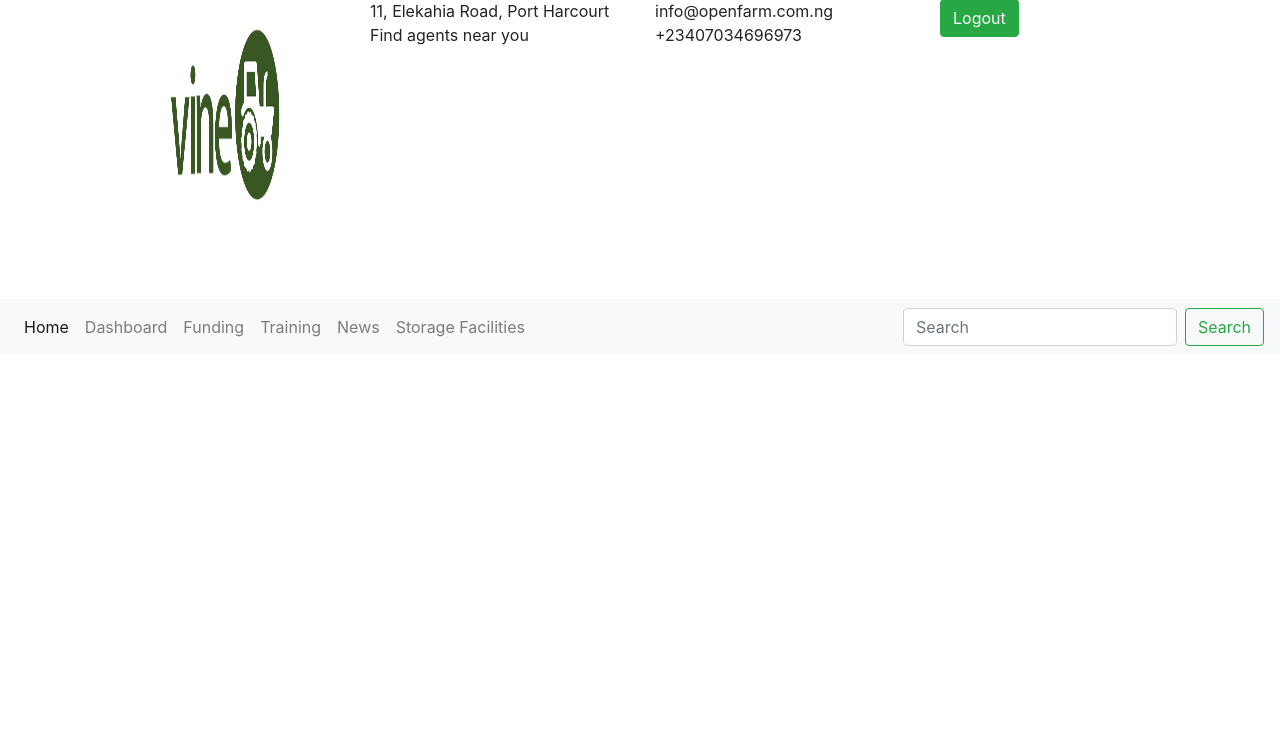
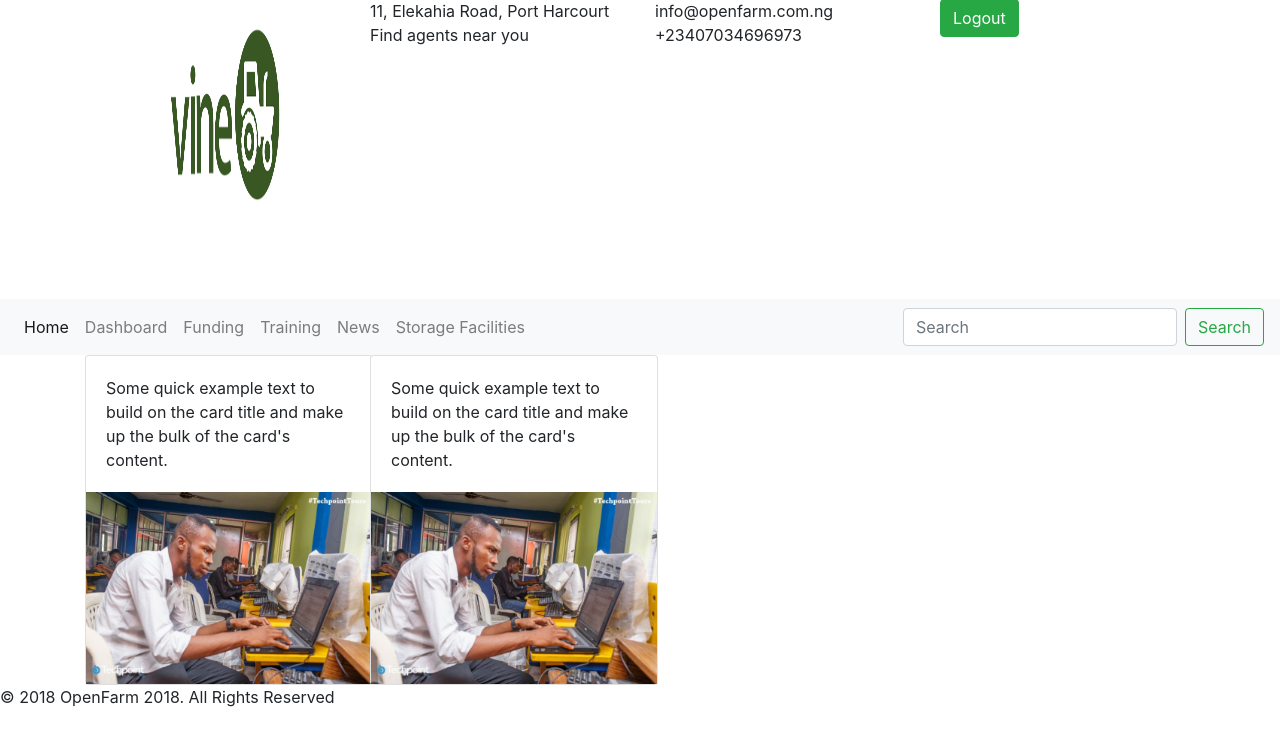
Before and after one commit to ozimos/openFarm, a PHP site: page / in a window 1280 px wide. Shown: the part 21-767 px from the top of the page. Run offline with PHP 8.4, Linux system fonts and the light colour scheme.

Commit message:
footer stuff

```diff
--- a/Agro-Vine/index.php
+++ b/Agro-Vine/index.php
@@ -61,8 +61,27 @@
   </div>
 </nav>
 
-
-
+<div class="container">
+  <div class="row">
+    <div class="col-sm-3">
+      <div class="card" style="width: 18rem;">
+        <div class="card-body">
+        <p class="card-text">Some quick example text to build on the card title and make up the bulk of the card's content.</p>
+      </div>
+      <img style="height: 12rem;" src="img/serious.jpg" alt="Card image cap">
+  </div>
+    </div>
+    <div class="col-sm-3">
+      <div class="card" style="width: 18rem;">
+        <div class="card-body">
+        <p class="card-text">Some quick example text to build on the card title and make up the bulk of the card's content.</p>
+      </div>
+      <img style="height: 12rem;" src="img/serious.jpg" alt="Card image cap">
+  </div>
+    </div>
+  </div>
+</div>
+<footer>&copy 2018 OpenFarm 2018. All Rights Reserved</footer>
 </body>
 
 </html>
```
Also changed, not shown: Agro-Vine/img/serious.jpg (added).
